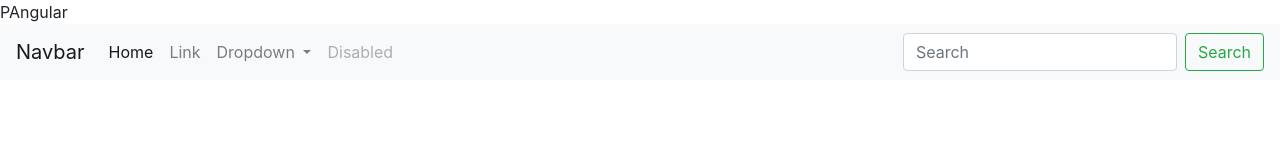
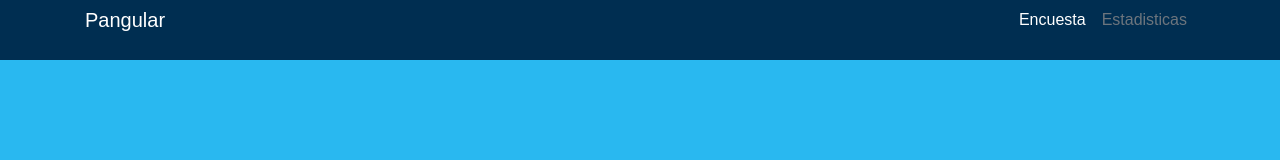
Before and after one commit to LMorgado13/Curso-Profesional-de-Bootstrap-4, a plain HTML site: page index.html in a window 1280 px wide. Drawn offline with nearby package versions, Linux system fonts and the light colour scheme; a web font is replaced by a local one.

Commit message:
Componente Nevbar

```diff
--- a/index.html
+++ b/index.html
@@ -2,48 +2,46 @@
 <html lang="es">
 <head>
 <meta charset = "UTF-8">
-<meta name="viewport" content="width=divice-with, initial-scale=1"
+<meta name="viewport" content="width=divice-with, initial-scale=1">
     <title>PAngular</title>
     <link rel="stylesheet" href="https://stackpath.bootstrapcdn.com/bootstrap/4.1.1/css/bootstrap.min.css"
     integrity="sha384-WskhaSGFgHYWDcbwN70/dfYBj47jz9qbsMId/iRN3ewGhXQFZCSftd1LZCfmhktB" crossorigin="anonymous">
+    <link rel="stylesheet" href="src/css/base.css">
+    <link rel="stylesheet" href="src/css/layout.css">
+    <link href="https://fonts.googleapis.com/css?family=Asap+Condensed:400,700" rel="stylesheet">
 </head>
 <body>
-        <nav class="navbar navbar-expand-lg navbar-light bg-light">
-                <a class="navbar-brand" href="#">Navbar</a>
-                <button class="navbar-toggler" type="button" data-toggle="collapse" data-target="#navbarSupportedContent" aria-controls="navbarSupportedContent" aria-expanded="false" aria-label="Toggle navigation">
+      <header class="b-header">
+        <div class="container">
+            <div class="row">
+                <div class="col-12">
+                  <nav class="navbar navbar-expand-lg ">
+                          <a class="navbar-brand" href="#">Pangular</a>
+                          <button class="navbar-toggler" type="button" data-toggle="collapse"
+                              data-target="#navbarSupportedContent"
+                              aria-controls="navbarSupportedContent" aria-expanded="false"
+                              aria-label="Toggle navigation">
                             <span class="navbar-toggler-icon"></span>
                           </button>
 
                           <div class="collapse navbar-collapse" id="navbarSupportedContent">
-                  <ul class="navbar-nav mr-auto">
-                    <li class="nav-item active">
-                      <a class="nav-link" href="#">Home <span class="sr-only">(current)</span></a>
+                            <ul class="navbar-nav ml-auto">
+
+                              <li class="nav-item">
+                                <a class="nav-link" href="#">Encuesta</a>
                               </li>
+
                               <li class="nav-item">
-                      <a class="nav-link" href="#">Link</a>
-                    </li>
-                    <li class="nav-item dropdown">
-                      <a class="nav-link dropdown-toggle" href="#" id="navbarDropdown" role="button" data-toggle="dropdown" aria-haspopup="true" aria-expanded="false">
-                        Dropdown
-                      </a>
-                      <div class="dropdown-menu" aria-labelledby="navbarDropdown">
-                        <a class="dropdown-item" href="#">Action</a>
-                        <a class="dropdown-item" href="#">Another action</a>
-                        <div class="dropdown-divider"></div>
-                        <a class="dropdown-item" href="#">Something else here</a>
-                      </div>
-                    </li>
-                    <li class="nav-item">
-                      <a class="nav-link disabled" href="#">Disabled</a>
+                                <a class="nav-link disabled" href="#">Estadisticas</a>
                               </li>
                             </ul>
-                  <form class="form-inline my-2 my-lg-0">
-                    <input class="form-control mr-sm-2" type="search" placeholder="Search" aria-label="Search">
-                    <button class="btn btn-outline-success my-2 my-sm-0" type="submit">Search</button>
-                  </form>
                           </div>
                   </nav>
-        <div class="container">
+
+              </div>
+            </div>
+        </div>
+      </header>
                 <!--<div class="row">
                     <div class="col-3 col-sm-12 col-md-6 col-lg-4 col-xl-4">
                         <a  href="" class="btn btn-primary">Primary button</a>
@@ -55,8 +53,6 @@
                             <a  href="" class="btn btn-success">Success button</a>
                     </div>
                 </div>-->
-        </div>
-
 <script src="https://code.jquery.com/jquery-3.3.1.slim.min.js" integrity="sha384-q8i/X+965DzO0rT7abK41JStQIAqVgRVzpbzo5smXKp4YfRvH+8abtTE1Pi6jizo" crossorigin="anonymous"></script>
 <script src="https://cdnjs.cloudflare.com/ajax/libs/popper.js/1.14.3/umd/popper.min.js" integrity="sha384-ZMP7rVo3mIykV+2+9J3UJ46jBk0WLaUAdn689aCwoqbBJiSnjAK/l8WvCWPIPm49" crossorigin="anonymous"></script>
 <script src="https://stackpath.bootstrapcdn.com/bootstrap/4.1.1/js/bootstrap.min.js" integrity="sha384-smHYKdLADwkXOn1EmN1qk/HfnUcbVRZyYmZ4qpPea6sjB/pTJ0euyQp0Mk8ck+5T" crossorigin="anonymous"></script>
--- /dev/null
+++ b/src/css/base.css
@@ -0,0 +1,4 @@
+body {
+    font-family: 'Asap Condensed', sans-serif;
+    background-color: #29b8f0;
+}
--- /dev/null
+++ b/src/css/layout.css
@@ -0,0 +1,11 @@
+.b-header {
+    background-color: #002e51;
+}
+.b-header .navbar {
+    background-color: #002e51;
+    padding: 0;
+}
+.b-header a {
+    color: white;
+    min-height: 60px;
+}
```
Lines whose indentation alone changed are shown as unchanged.
